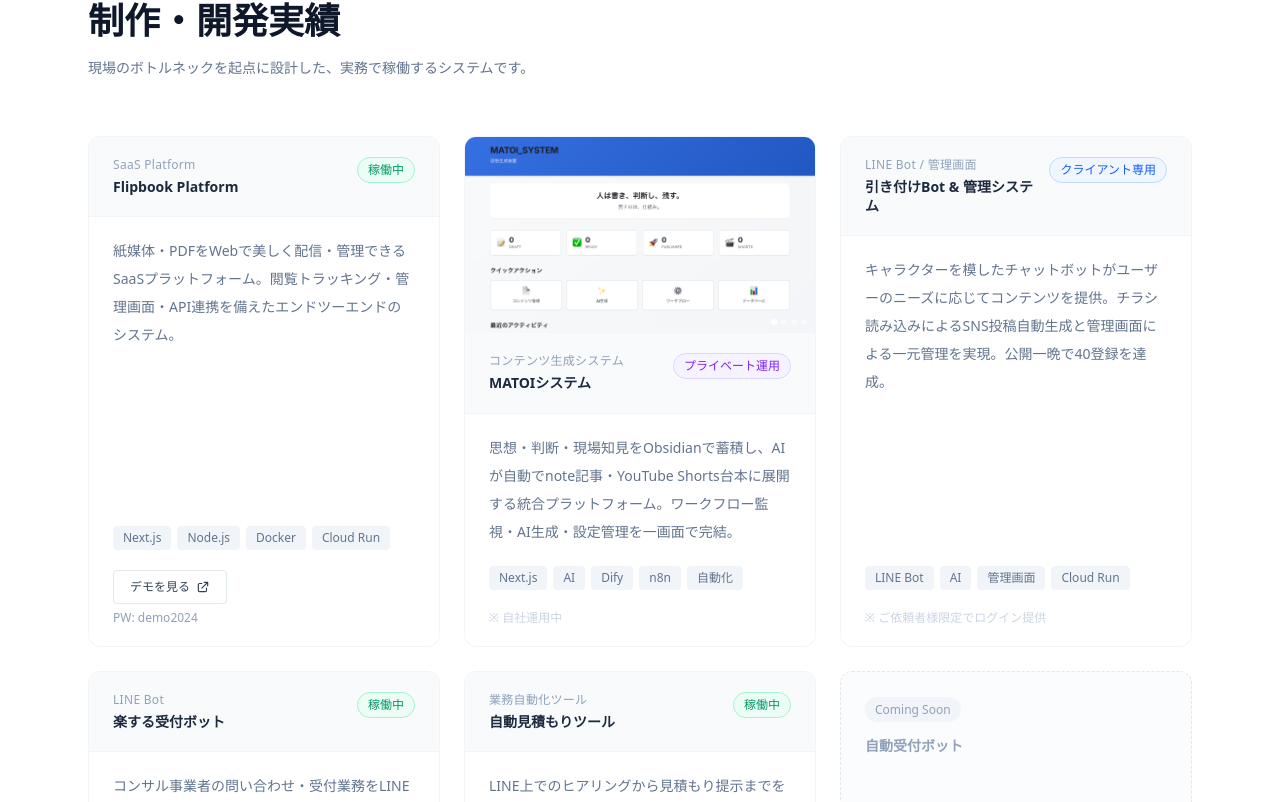
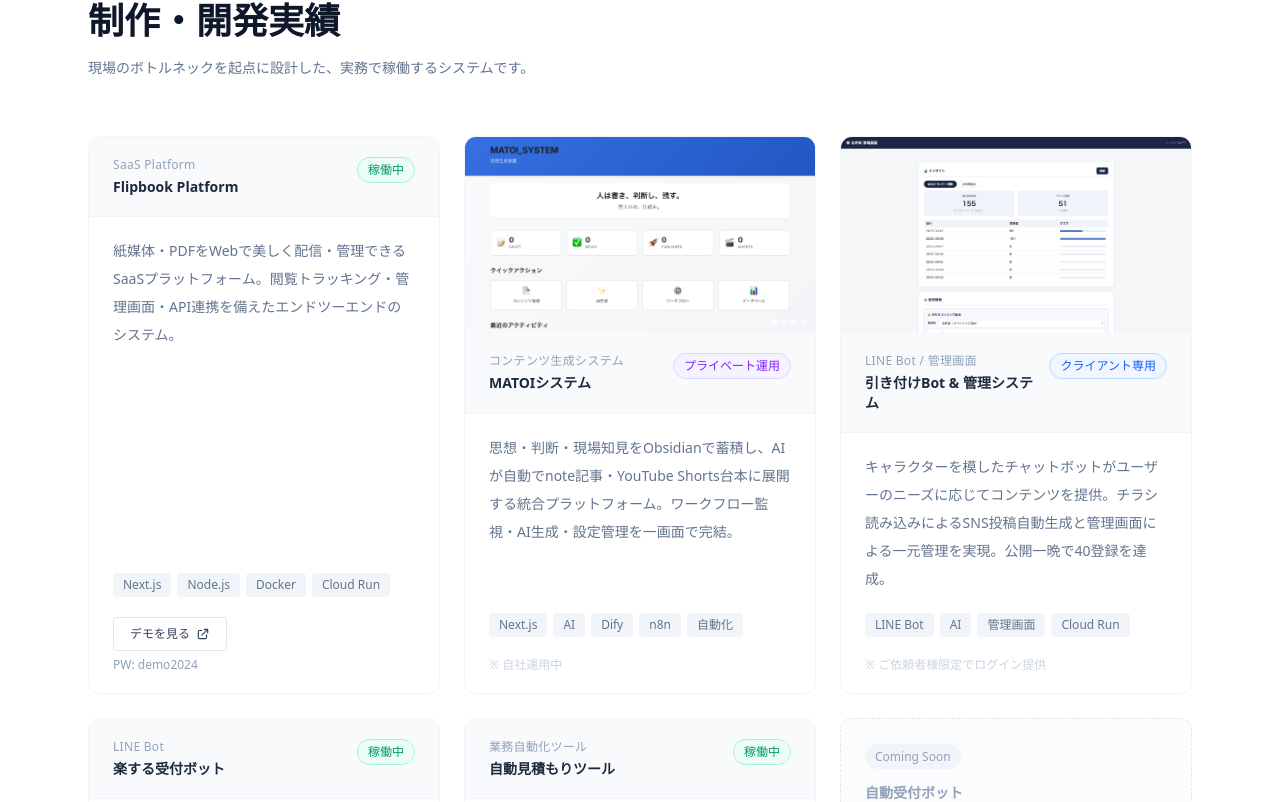
Before and after one commit to massashi915/profile-site, a Next.js app: page / in a window 1280 px wide. Shown: the part 2518-3320 px from the top of the page. Built offline with nearby package versions, Linux system fonts and the light colour scheme.

Commit message:
Add hikitsuke bot admin screenshot

```diff
--- a/app/components/Works.tsx
+++ b/app/components/Works.tsx
@@ -40,7 +40,7 @@ const works = [
     status: "client" as const,
     demoUrl: "",
     demoNote: "",
-    images: [] as string[],
+    images: ["/images/works/hikitsuke-admin.png"],
   },
   {
     id: "otegime",
```
Also changed, not shown: public/images/works/hikitsuke-admin.png (added).
